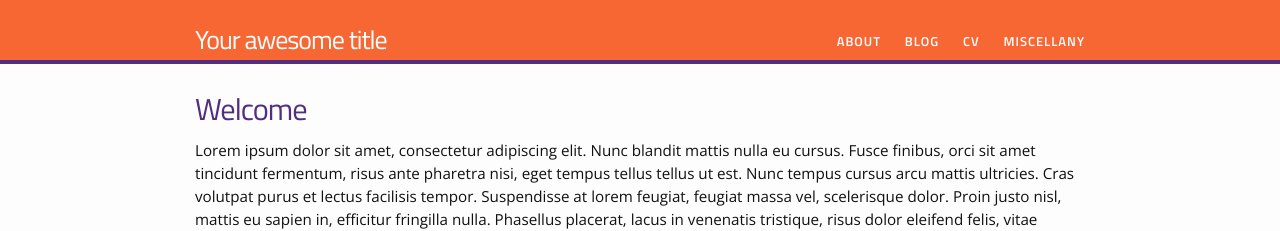
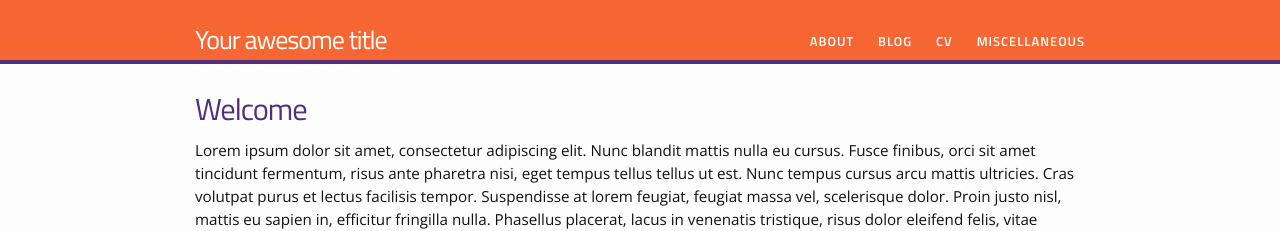
Before and after one commit to divesh04/divesh04.github.io, a Jekyll site: the page built from index.html, in a window 1280 px wide. Shown: the top 231 px of the page. Built offline with Jekyll 4.4.1, drawn with Linux system fonts in a browser that asks for light colours.

Commit message:
Update menu.yml

```diff
--- a/_data/menu.yml
+++ b/_data/menu.yml
@@ -7,7 +7,7 @@
 - title: "CV"
   href: "/cv/"
 
-- title: "Miscellany"
+- title: "Miscellaneous"
   href: "/miscellany/"
   subcategories:
     - subtitle: "Item 1"
```
